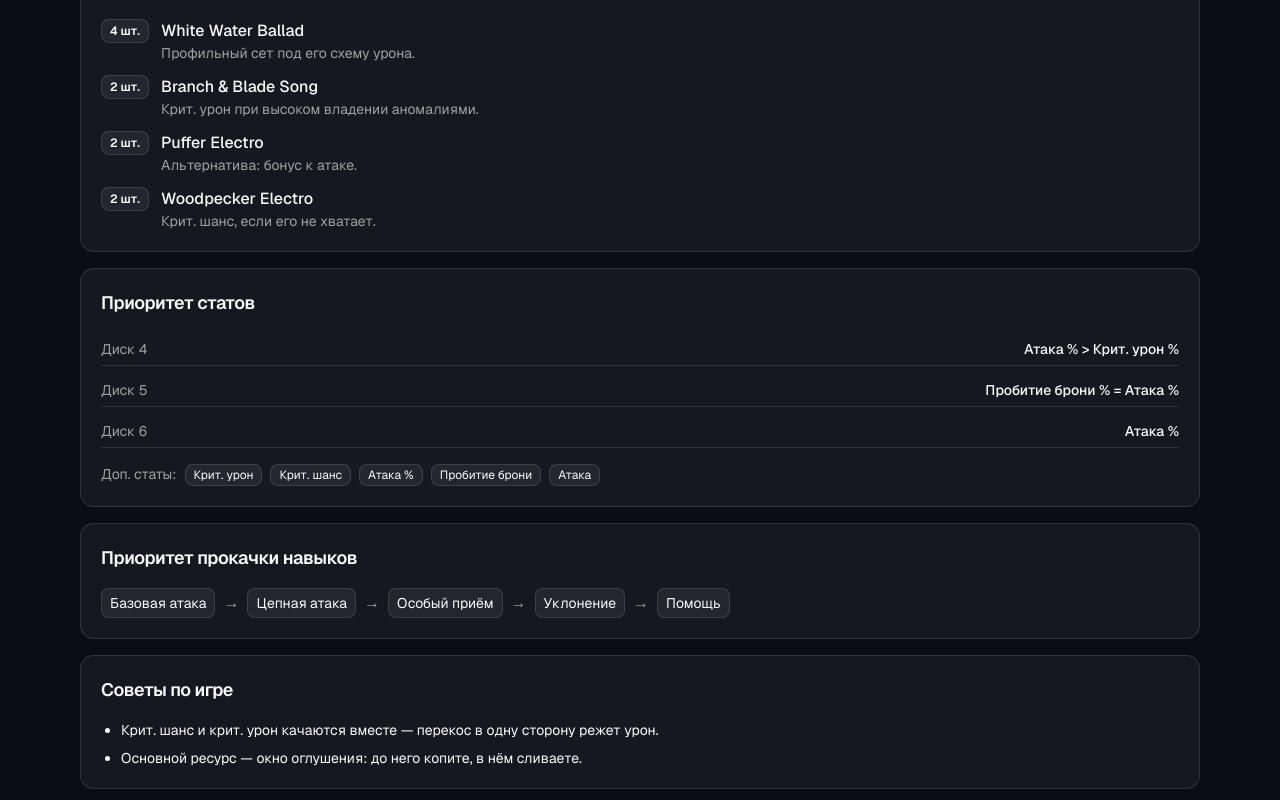
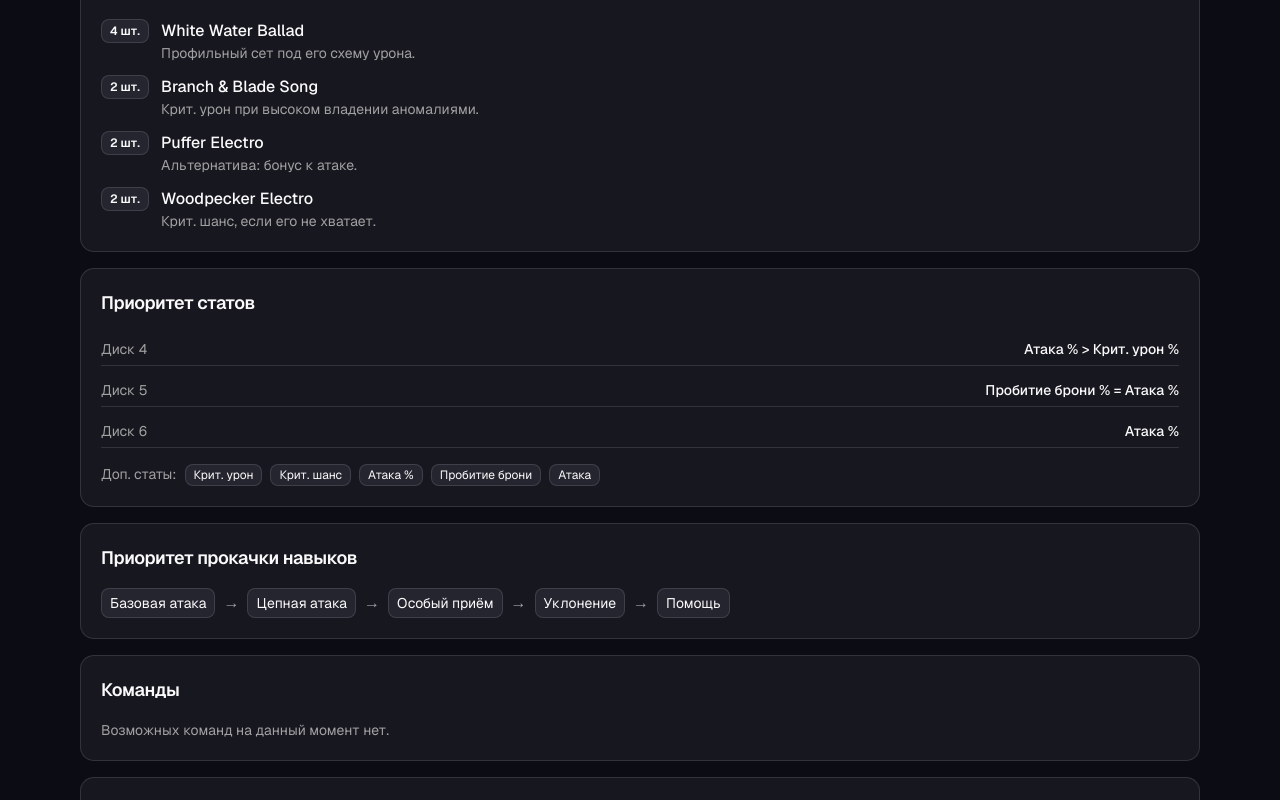
Before and after one commit to osakac/ZenlessGuide, a Next.js app: page /characters/ye-shunguang in a window 1280 px wide. Shown: the part 1119-1919 px from the top of the page. Built offline with nearby package versions, Linux system fonts and the light colour scheme.

Commit message:
feat(teams): блок команд виден всегда, возврат со страницы агента на /teams

```diff
--- a/src/entities/team/ui/team-card.tsx
+++ b/src/entities/team/ui/team-card.tsx
@@ -1,7 +1,7 @@
 import Link from "next/link";
 
 import { Portrait } from "@/shared/ui/portrait";
-import { routes } from "@/shared/config";
+import { routes, type BackSource } from "@/shared/config";
 import { cn } from "@/shared/lib";
 
 import type { Team, TeamMember } from "../model/types";
@@ -13,6 +13,8 @@ type TeamCardProps = {
    * В общем списке команд текущего агента нет, и ссылками становятся все трое.
    */
   currentCharacterId?: string;
+  /** Откуда переход: страница агента вернёт по кнопке «назад» туда же. */
+  from?: BackSource;
 };
 
 function MemberPortrait({ member }: { member: TeamMember }) {
@@ -26,7 +28,7 @@ function MemberPortrait({ member }: { member: TeamMember }) {
   );
 }
 
-export function TeamCard({ team, currentCharacterId }: TeamCardProps) {
+export function TeamCard({ team, currentCharacterId, from }: TeamCardProps) {
   return (
     <div className="h-full rounded-lg border bg-background p-3">
       <ul className="grid grid-cols-3 gap-2">
@@ -49,7 +51,7 @@ export function TeamCard({ team, currentCharacterId }: TeamCardProps) {
                 </div>
               ) : (
                 <Link
-                  href={routes.character(member.slug)}
+                  href={routes.character(member.slug, from)}
                   className={cn(
                     "group flex flex-col gap-1 rounded-lg",
                     "focus-visible:ring-3 focus-visible:ring-ring/50 focus-visible:outline-none",
--- a/src/shared/config/routes.ts
+++ b/src/shared/config/routes.ts
@@ -3,7 +3,7 @@
  * Источник хранится в query-параметре, а не в истории браузера, — так ссылку
  * можно переслать, и она ведёт себя одинаково при открытии в новой вкладке.
  */
-export const backSources = ["tierlist", "characters"] as const;
+export const backSources = ["tierlist", "characters", "teams"] as const;
 
 export type BackSource = (typeof backSources)[number];
 
--- a/src/views/character-details/ui/back-link.tsx
+++ b/src/views/character-details/ui/back-link.tsx
@@ -9,6 +9,7 @@ import { backParam, isBackSource, routes } from "@/shared/config";
 const targets = {
   tierlist: { href: routes.tierlist, label: "Вернуться в тир-лист" },
   characters: { href: routes.characters, label: "Все агенты" },
+  teams: { href: routes.teams, label: "Все команды" },
 } as const;
 
 function BackLinkView({ href, label }: { href: string; label: string }) {
@@ -25,7 +26,7 @@ function BackLinkView({ href, label }: { href: string; label: string }) {
 
 /**
  * Пока параметр не прочитан (статический HTML до гидратации) показываем
- * возврат к списку агентов — он же и остаётся, если пришли не из тир-листа.
+ * возврат к списку агентов — он же и остаётся, если источник перехода не указан.
  */
 export function BackLinkFallback() {
   return <BackLinkView {...targets.characters} />;
--- a/src/widgets/character-guide/ui/character-guide.tsx
+++ b/src/widgets/character-guide/ui/character-guide.tsx
@@ -13,27 +13,50 @@ type CharacterGuideProps = {
 /**
  * Каждый блок появляется, только если данные для него заполнены:
  * гайды наполняются постепенно, и полупустая страница не должна
- * показывать заголовки без содержимого.
+ * показывать заголовки без содержимого. Исключение — «Команды»: они не поле
+ * гайда, а выборка из общего списка составов, и «составов нет» — тоже ответ.
  */
 export function CharacterGuide({ character, teams = [] }: CharacterGuideProps) {
   const { stats, buildGuide } = character;
   const hasStats = stats && Object.keys(stats).length > 0;
 
-  const sections = [
+  const hasGuide = [
     hasStats,
     buildGuide?.engines?.length,
     buildGuide?.discs?.length,
     buildGuide?.mainStats?.length || buildGuide?.subStats?.length,
     buildGuide?.skillPriority?.length,
-    teams.length,
     buildGuide?.tips?.length,
   ].some(Boolean);
 
-  if (!sections) {
+  const teamsSection = (
+    <GuideSection title="Команды">
+      {teams.length ? (
+        <ul className="grid gap-3 sm:grid-cols-2">
+          {/* Ключ — набор участников: он уникален по схеме данных,
+              и ничего другого в составе нет. */}
+          {teams.map((team) => (
+            <li key={team.members.map((member) => member.id).join("|")}>
+              <TeamCard team={team} currentCharacterId={character.id} />
+            </li>
+          ))}
+        </ul>
+      ) : (
+        <p className="text-sm text-muted-foreground">
+          Возможных команд на данный момент нет.
+        </p>
+      )}
+    </GuideSection>
+  );
+
+  if (!hasGuide) {
     return (
-      <p className="rounded-xl border border-dashed py-12 text-center text-sm text-muted-foreground">
-        Гайд по этому агенту ещё не написан.
-      </p>
+      <div className="flex flex-col gap-4">
+        <p className="rounded-xl border border-dashed py-12 text-center text-sm text-muted-foreground">
+          Гайд по этому агенту ещё не написан.
+        </p>
+        {teamsSection}
+      </div>
     );
   }
 
@@ -140,19 +163,7 @@ export function CharacterGuide({ character, teams = [] }: CharacterGuideProps) {
         </GuideSection>
       ) : null}
 
-      {teams.length ? (
-        <GuideSection title="Команды">
-          <ul className="grid gap-3 sm:grid-cols-2">
-            {/* Ключ — набор участников: он уникален по схеме данных,
-                и ничего другого в составе нет. */}
-            {teams.map((team) => (
-              <li key={team.members.map((member) => member.id).join("|")}>
-                <TeamCard team={team} currentCharacterId={character.id} />
-              </li>
-            ))}
-          </ul>
-        </GuideSection>
-      ) : null}
+      {teamsSection}
 
       {buildGuide?.tips?.length ? (
         <GuideSection title="Советы по игре">
--- a/src/widgets/team-grid/ui/team-grid.tsx
+++ b/src/widgets/team-grid/ui/team-grid.tsx
@@ -23,7 +23,7 @@ export function TeamGrid({
           и ничего другого в составе нет. */}
       {teams.map((team) => (
         <li key={team.members.map((member) => member.id).join("|")}>
-          <TeamCard team={team} />
+          <TeamCard team={team} from="teams" />
         </li>
       ))}
     </ul>
```
Also changed, not shown: 2 other files (tests, documents, lock files or other folders).
